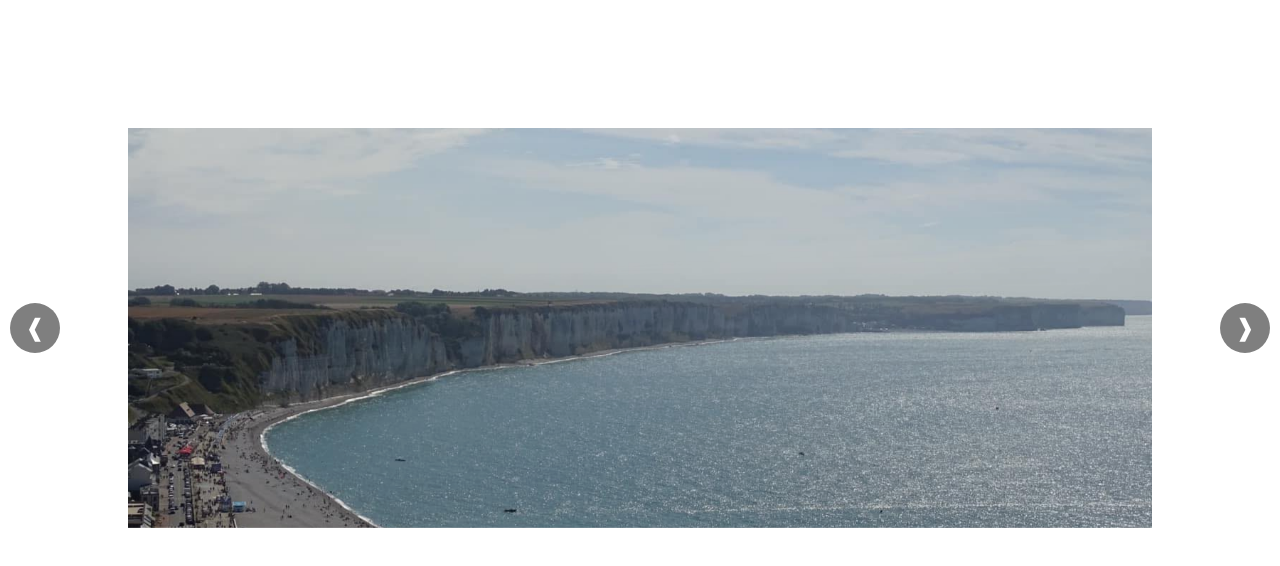
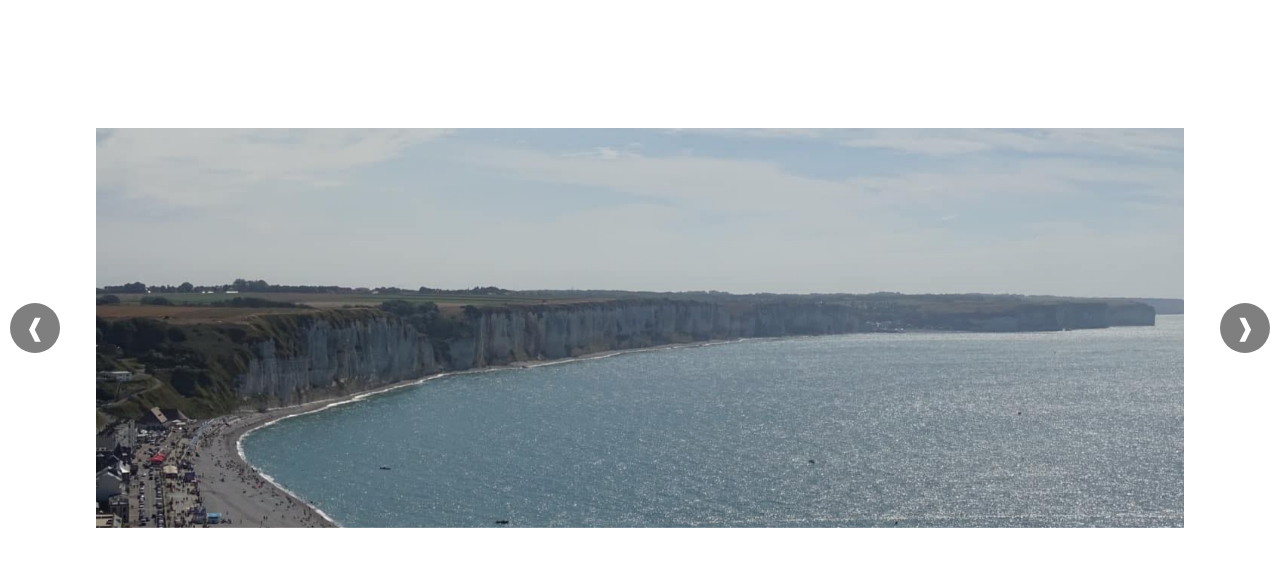
Before and after one commit to ADamien77/carousel, a plain HTML site: page index.html in a window 1280 px wide. Drawn offline with Linux system fonts and the light colour scheme.

Commit message:
Update style.css

```diff
--- a/style.css
+++ b/style.css
@@ -99,12 +99,12 @@ li {
 }
 
   .slide {
-    width: 80%; /* Laisse moins de place pour les marges */
+    width: 85%; /* Laisse moins de place pour les marges */
     margin: auto;
   }
 
   ul {
-    width: 80%; /* Laisse moins de place pour les marges */
+    width: 85%; /* Laisse moins de place pour les marges */
   }
 
 /* Pour les smartphones (écrans de moins de 768px) */
```
